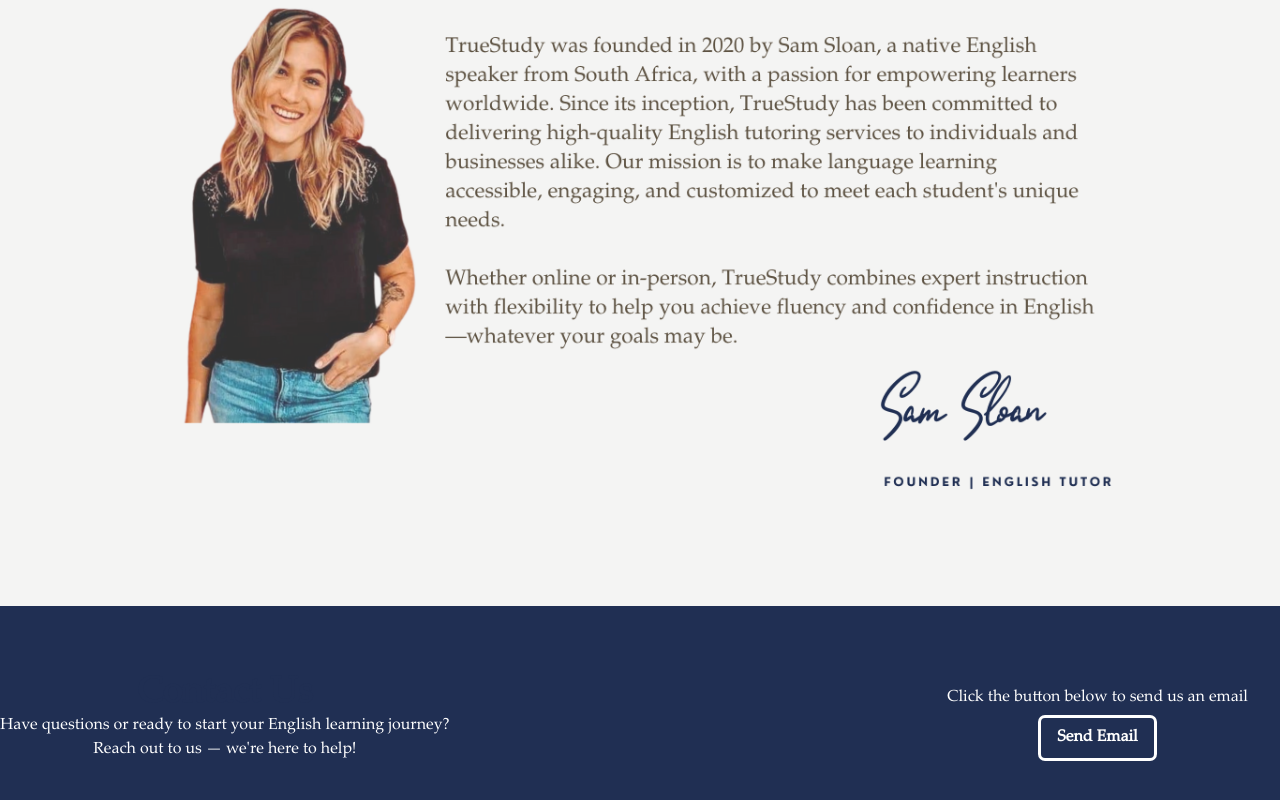
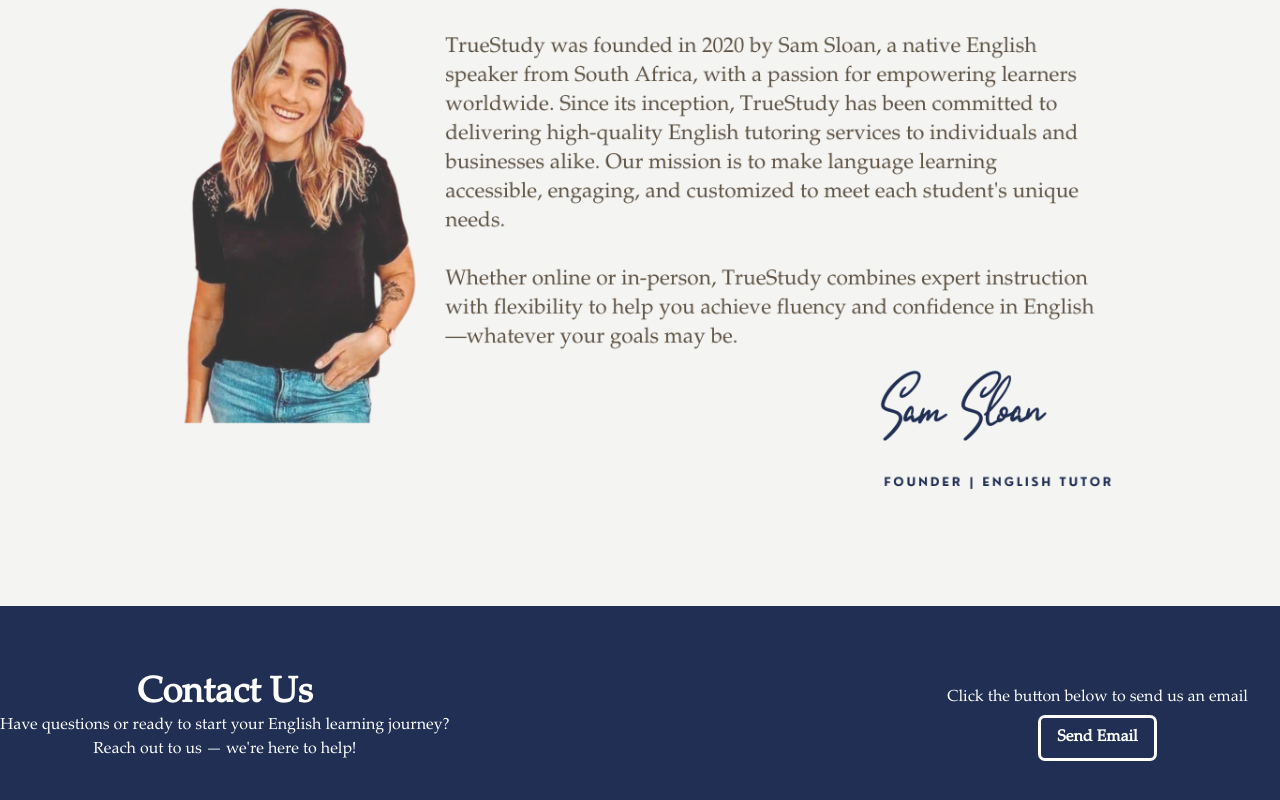
Before and after one commit to jdksloan/sam-html, a website built with Vite: page index.html in a window 1280 px wide. Shown: the part 2060-2860 px from the top of the page. Built offline with nearby package versions, Linux system fonts and the light colour scheme.

Commit message:
Contact us was wrong

```diff
--- a/index.html
+++ b/index.html
@@ -146,7 +146,7 @@
       <div class="container py-8 text-center">
         <div class="container flex items-center justify-between">
           <div>
-            <h2 class="text-4xl text-[#202f53] font-bold">Contact Us</h2>Have questions or ready to start your English
+            <h2 class="text-4xl text-white font-bold">Contact Us</h2>Have questions or ready to start your English
             learning
             journey?
             <br>
```
